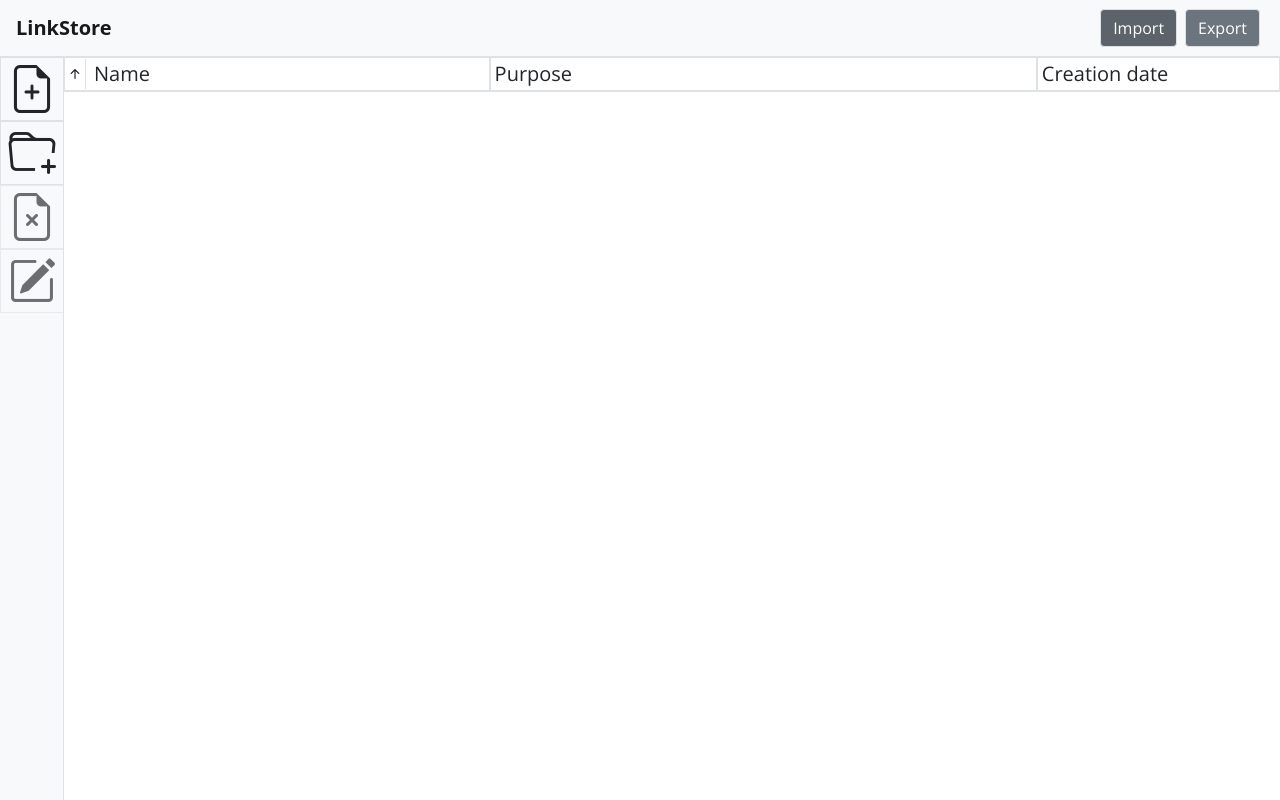
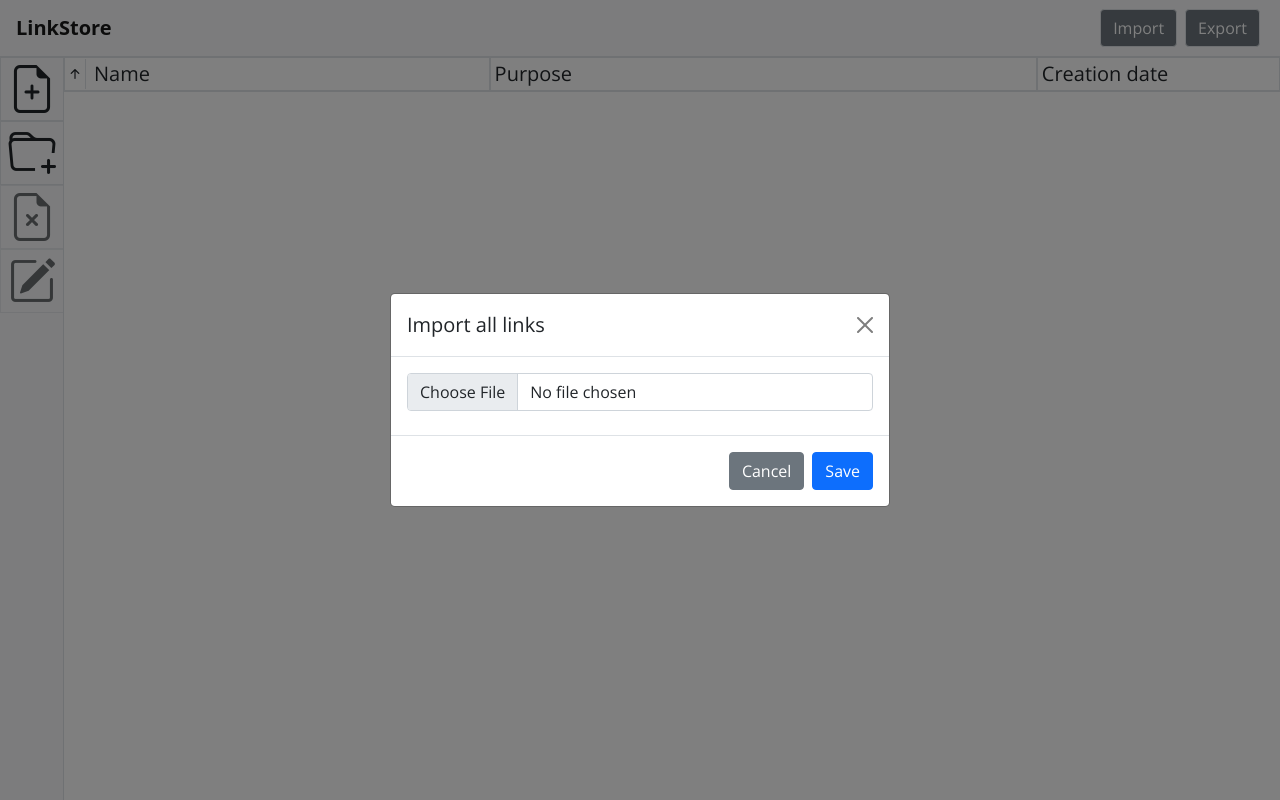
Before and after one commit to YuriiRG/LinkStore, a Vue app in the folder link-store/: page / in a window 1280 px wide. Both pictures are taken after a click on the button "Import". Built offline with nearby package versions, Linux system fonts and the light colour scheme.

Commit message:
Add import functionality

```diff
--- a/link-store/src/components/MainLayout.vue
+++ b/link-store/src/components/MainLayout.vue
@@ -1,5 +1,5 @@
 <template>
-    <nav-bar @exportData="exportData()" @importData="importData()" />
+    <nav-bar @exportData="exportData()" @importData="importData"/>
     <div class="d-flex flex-row flex-grow-1">
         <div class="bg-light border-end action-sidebar">
             <div class="border action-icon-block btn vimium-button" title="Add new link" data-bs-toggle="modal" data-bs-target="#new-link-model">
@@ -247,7 +247,24 @@ export default {
                 this.download("linkstore-export.json", text);
             };
         },
-        importData() {
+        importData(file) {
+            console.log(file);
+            let fileReader = new FileReader();
+            let importedDataArray = null;
+            fileReader.readAsText(file);
+            fileReader.onload = () => {
+                importedDataArray = fileReader.result;
+                importedDataArray = JSON.parse(importedDataArray);
+
+                let transaction = this.db.transaction("links", "readwrite");
+                let links = transaction.objectStore("links");
+                links.clear();
+                for (let i = 0; i < importedDataArray.length; i++) {
+                    links.add(importedDataArray[i]);
+                }
+                this.linkList.splice(0, this.linkList.length);
+                importedDataArray.forEach((c) => this.linkList.push(c));
+            }
         }
     },
     beforeMount() {
--- a/link-store/src/components/NavBar.vue
+++ b/link-store/src/components/NavBar.vue
@@ -8,21 +8,50 @@
         <div class="collapse navbar-collapse" id="navbarSupportedContent">
             <ul class="navbar-nav me-auto">
             </ul>
-            <button class="btn btn-secondary mx-1 border" v-on:click="importData()">Import</button>
+            <button class="btn btn-secondary mx-1 border" data-bs-toggle="modal" data-bs-target="#import-file-model">Import</button>
             <button class="btn btn-secondary mx-1 border" v-on:click="exportData()">Export</button>
         </div>
     </nav>
+    <div class="modal fade" id="import-file-model" tabindex="-1">
+        <div class="modal-dialog modal-dialog-centered">
+            <div class="modal-content">
+                <div class="modal-header">
+                    <h5 class="modal-title">Import all links</h5>
+                    <button type="button" class="btn-close" data-bs-dismiss="modal" aria-label="Close"></button>
+                </div>
+                <div class="modal-body">
+                    <input class="form-control mb-2" type="file" placeholder="Name" @change="onFileChange">
+                </div>
+                <div class="modal-footer">
+                    <button type="button" class="btn btn-secondary" data-bs-dismiss="modal">Cancel</button>
+                    <button type="button" class="btn btn-primary" data-bs-dismiss="modal" v-on:click="importData()">Save</button>
+                </div>
+            </div>
+        </div>
+    </div>
 </template>
 <script>
 export default {
     name: 'NavBar',
     methods: {
         importData() {
-            this.$emit("importData");
+            this.$emit("importData", this.importedFile);
+        },
+        onFileChange(event) {
+            this.importedFile = event.target.files[0];
         },
         exportData() {
             this.$emit("exportData");
         }
+    },
+    emits: [
+        "importData",
+        "exportData"
+    ],
+    data() {
+        return {
+            importedFile: null
+        }
     }
 }
 </script>
```
